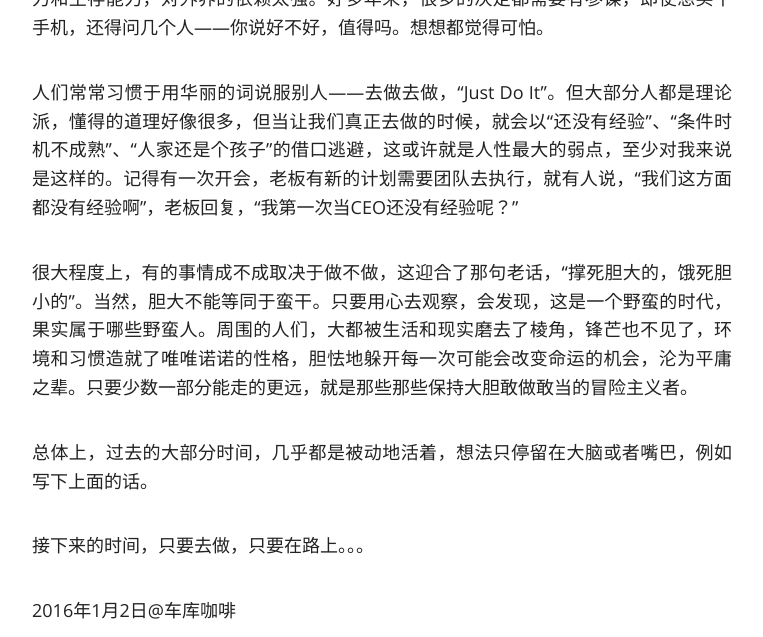
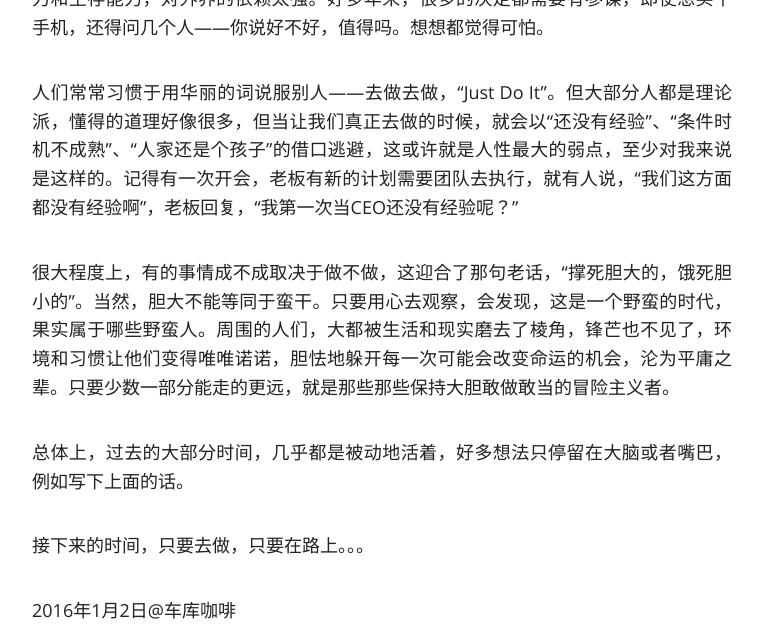
Before and after one commit to lvguanming/lvguanming.github.io, a Jekyll site: the page built from _posts/2016-01-02-first-drive.md, in a window 1280 px wide and 900 px high, scrolled down 1357 px, cut to the strip 0-637 px from the top of the window. Shown: the whole strip, without its empty margins (258-1021 px from the left). Built offline with Jekyll 4.4.1, drawn with Linux system fonts in a browser that asks for light colours; nearby versions of some CDN libraries; some web fonts are replaced; comment, search, counter and statistics services are not loaded.

Commit message:
add post first-drive

```diff
--- a/_posts/2016-01-02-first-drive.md
+++ b/_posts/2016-01-02-first-drive.md
@@ -22,9 +22,9 @@ tags: Personal
 
 人们常常习惯于用华丽的词说服别人——去做去做，“Just Do It”。但大部分人都是理论派，懂得的道理好像很多，但当让我们真正去做的时候，就会以“还没有经验”、“条件时机不成熟”、“人家还是个孩子”的借口逃避，这或许就是人性最大的弱点，至少对我来说是这样的。记得有一次开会，老板有新的计划需要团队去执行，就有人说，“我们这方面都没有经验啊”，老板回复，“我第一次当CEO还没有经验呢？”
 
-很大程度上，有的事情成不成取决于做不做，这迎合了那句老话，“撑死胆大的，饿死胆小的”。当然，胆大不能等同于蛮干。只要用心去观察，会发现，这是一个野蛮的时代，果实属于哪些野蛮人。周围的人们，大都被生活和现实磨去了棱角，锋芒也不见了，环境和习惯造就了唯唯诺诺的性格，胆怯地躲开每一次可能会改变命运的机会，沦为平庸之辈。只要少数一部分能走的更远，就是那些那些保持大胆敢做敢当的冒险主义者。
+很大程度上，有的事情成不成取决于做不做，这迎合了那句老话，“撑死胆大的，饿死胆小的”。当然，胆大不能等同于蛮干。只要用心去观察，会发现，这是一个野蛮的时代，果实属于哪些野蛮人。周围的人们，大都被生活和现实磨去了棱角，锋芒也不见了，环境和习惯让他们变得唯唯诺诺，胆怯地躲开每一次可能会改变命运的机会，沦为平庸之辈。只要少数一部分能走的更远，就是那些那些保持大胆敢做敢当的冒险主义者。
 
-总体上，过去的大部分时间，几乎都是被动地活着，想法只停留在大脑或者嘴巴，例如写下上面的话。
+总体上，过去的大部分时间，几乎都是被动地活着，好多想法只停留在大脑或者嘴巴，例如写下上面的话。
 
 接下来的时间，只要去做，只要在路上。。。
 
```
Also changed, not shown: other parts of _posts/2016-01-02-first-drive.md (+1 -1 lines).
